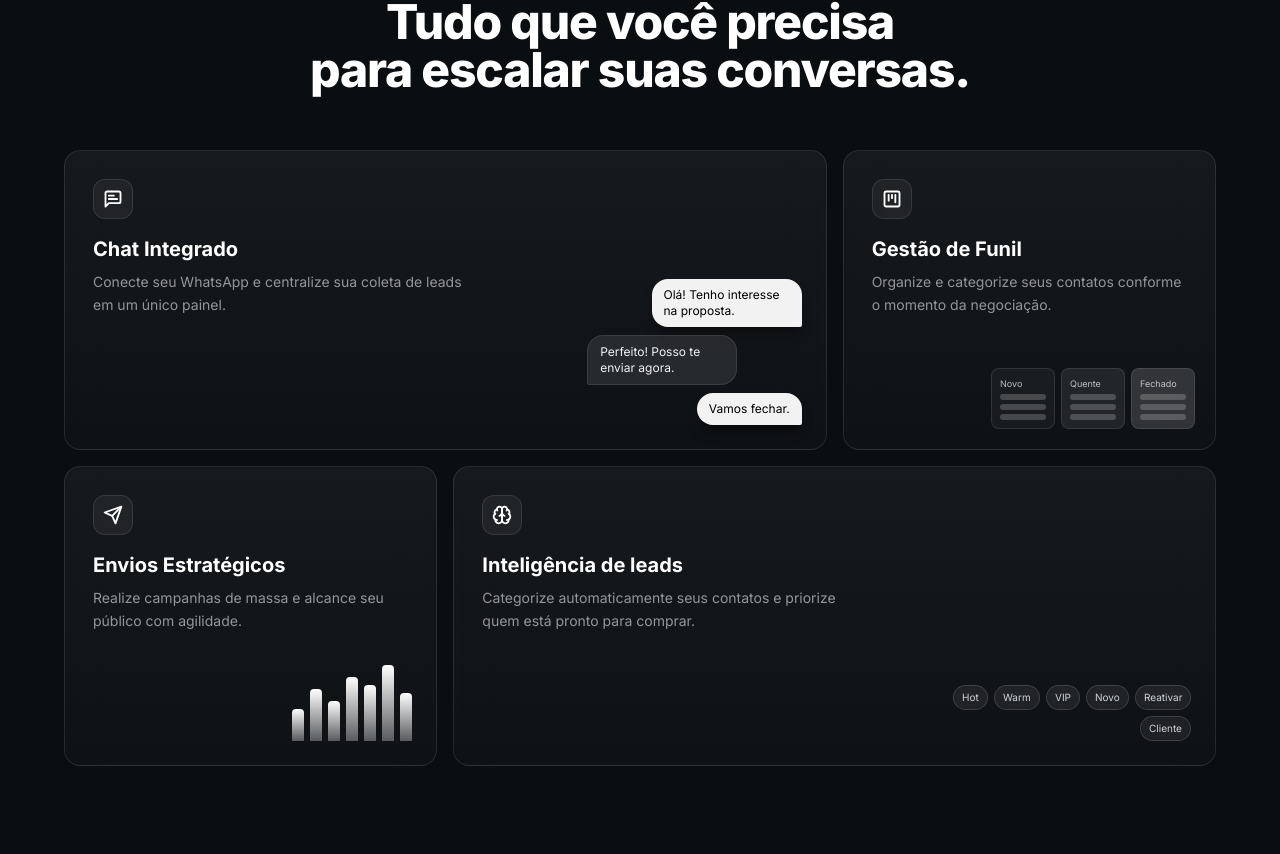
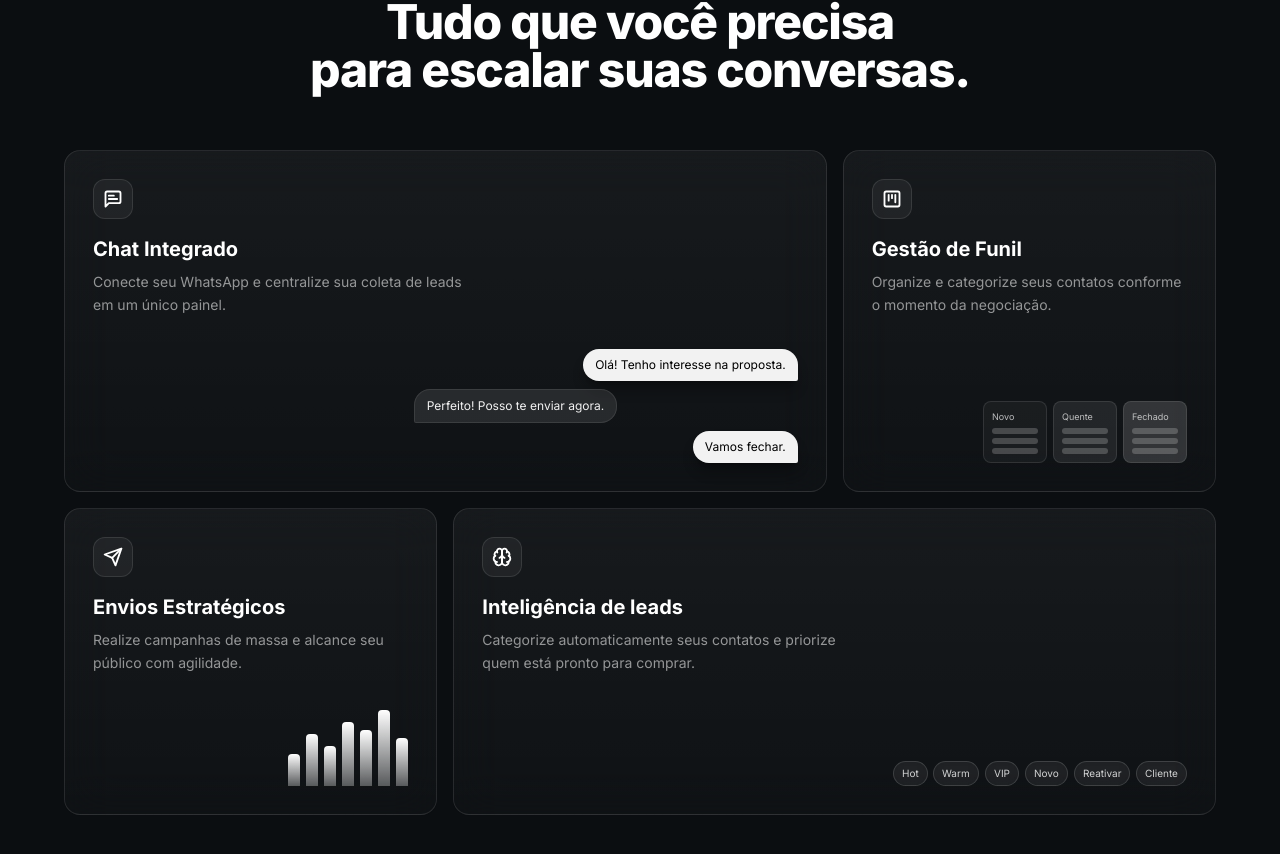
Before and after one commit to jonathaslima20-design/narixtree, a React (Vite) app: page / in a window 1280 px wide. Shown: the part 1567-2421 px from the top of the page. Built offline with nearby package versions, Linux system fonts and the light colour scheme; no server answers.

Commit message:
Refactor card wrapper to flex column

```diff
--- a/src/pages/LandingPage.tsx
+++ b/src/pages/LandingPage.tsx
@@ -186,14 +186,14 @@ function BentoGrid() {
       description: 'Conecte seu WhatsApp e centralize sua coleta de leads em um único painel.',
       span: 'lg:col-span-2',
       visual: (
-        <div className="absolute right-6 bottom-6 flex flex-col gap-2 opacity-95">
-          <div className="self-end max-w-[70%] bg-white text-black text-xs px-3 py-2 rounded-2xl rounded-br-sm shadow-lg shadow-black/40">
+        <div className="flex flex-col gap-2 w-full max-w-sm ml-auto opacity-95">
+          <div className="self-end max-w-[80%] bg-white text-black text-xs px-3 py-2 rounded-2xl rounded-br-sm shadow-lg shadow-black/40">
             Olá! Tenho interesse na proposta.
           </div>
-          <div className="self-start max-w-[70%] bg-white/10 backdrop-blur text-white text-xs px-3 py-2 rounded-2xl rounded-bl-sm border border-white/10">
+          <div className="self-start max-w-[80%] bg-white/10 backdrop-blur text-white text-xs px-3 py-2 rounded-2xl rounded-bl-sm border border-white/10">
             Perfeito! Posso te enviar agora.
           </div>
-          <div className="self-end max-w-[70%] bg-white text-black text-xs px-3 py-2 rounded-2xl rounded-br-sm shadow-lg shadow-black/40">
+          <div className="self-end max-w-[80%] bg-white text-black text-xs px-3 py-2 rounded-2xl rounded-br-sm shadow-lg shadow-black/40">
             Vamos fechar.
           </div>
         </div>
@@ -205,7 +205,7 @@ function BentoGrid() {
       description: 'Organize e categorize seus contatos conforme o momento da negociação.',
       span: '',
       visual: (
-        <div className="absolute right-5 bottom-5 flex gap-1.5">
+        <div className="flex gap-1.5 justify-end ml-auto">
           {[
             { label: 'Novo', count: 12, c: 'bg-white/[0.04]' },
             { label: 'Quente', count: 7, c: 'bg-white/[0.08]' },
@@ -232,7 +232,7 @@ function BentoGrid() {
       description: 'Realize campanhas de massa e alcance seu público com agilidade.',
       span: '',
       visual: (
-        <div className="absolute right-6 bottom-6 flex items-end gap-1.5 h-20">
+        <div className="flex items-end justify-end gap-1.5 h-20 ml-auto">
           {[40, 65, 50, 80, 70, 95, 60].map((h, i) => (
             <motion.div
               key={i}
@@ -252,7 +252,7 @@ function BentoGrid() {
       description: 'Categorize automaticamente seus contatos e priorize quem está pronto para comprar.',
       span: 'lg:col-span-2',
       visual: (
-        <div className="absolute right-6 bottom-6 flex flex-wrap gap-1.5 max-w-[260px] justify-end">
+        <div className="flex flex-wrap gap-1.5 justify-end ml-auto w-full max-w-sm">
           {['Hot', 'Warm', 'VIP', 'Novo', 'Reativar', 'Cliente'].map((t, i) => (
             <motion.span
               key={t}
@@ -299,7 +299,7 @@ function BentoGrid() {
                 variants={fadeUp}
                 transition={{ duration: 0.6, ease: 'easeOut' }}
                 whileHover={{ y: -4 }}
-                className={`group relative overflow-hidden rounded-2xl border border-white/10 bg-gradient-to-b from-white/[0.05] to-white/[0.02] backdrop-blur-xl p-6 sm:p-7 min-h-[260px] sm:min-h-[300px] ${f.span}`}
+                className={`group relative overflow-hidden rounded-2xl border border-white/10 bg-gradient-to-b from-white/[0.05] to-white/[0.02] backdrop-blur-xl p-6 sm:p-7 lg:min-h-[300px] flex flex-col gap-8 ${f.span}`}
               >
                 <div
                   className="absolute inset-0 opacity-0 group-hover:opacity-100 transition-opacity duration-500 pointer-events-none"
@@ -315,7 +315,7 @@ function BentoGrid() {
                   <h3 className="text-lg sm:text-xl font-bold text-white mb-2">{f.title}</h3>
                   <p className="text-sm text-white/55 leading-relaxed max-w-sm">{f.description}</p>
                 </div>
-                {f.visual}
+                <div className="relative mt-auto pointer-events-none">{f.visual}</div>
               </motion.div>
             );
           })}
```
